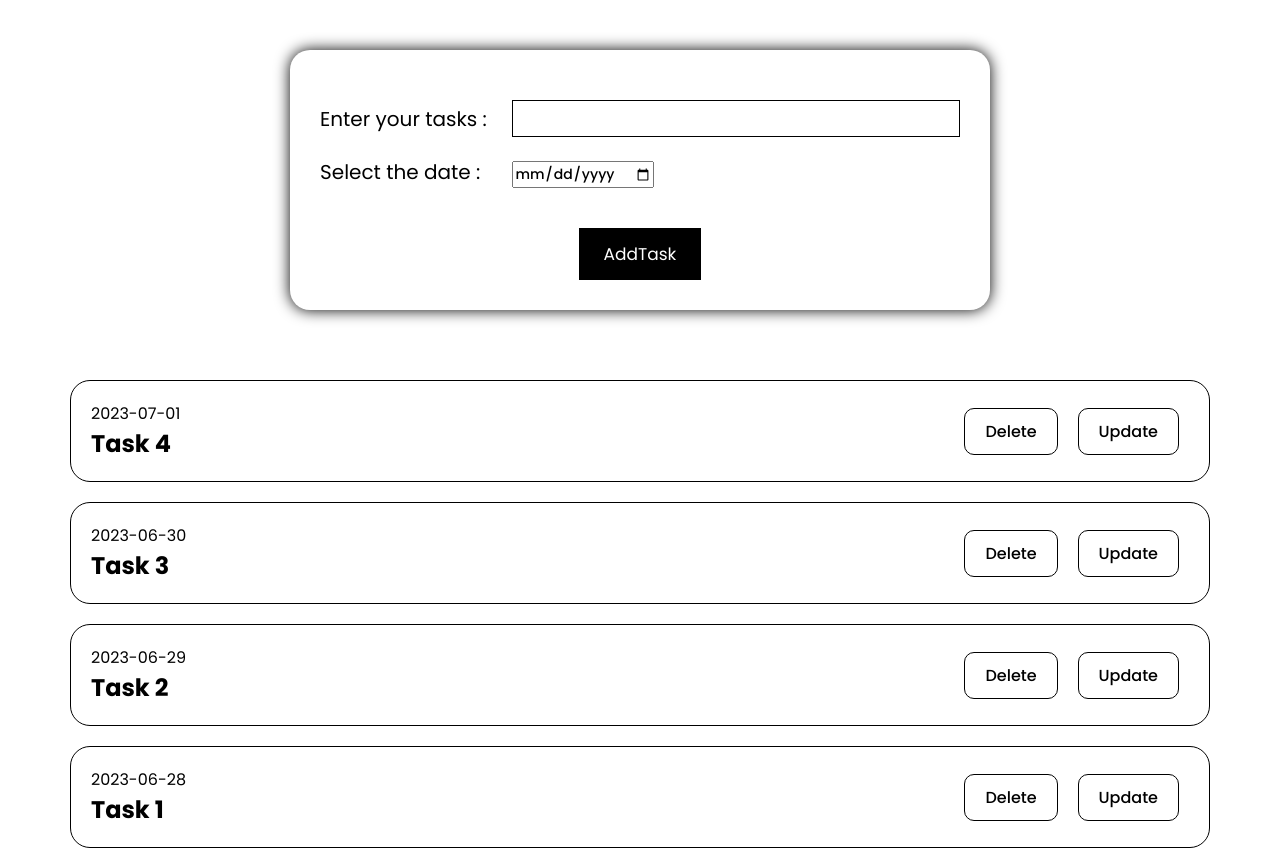
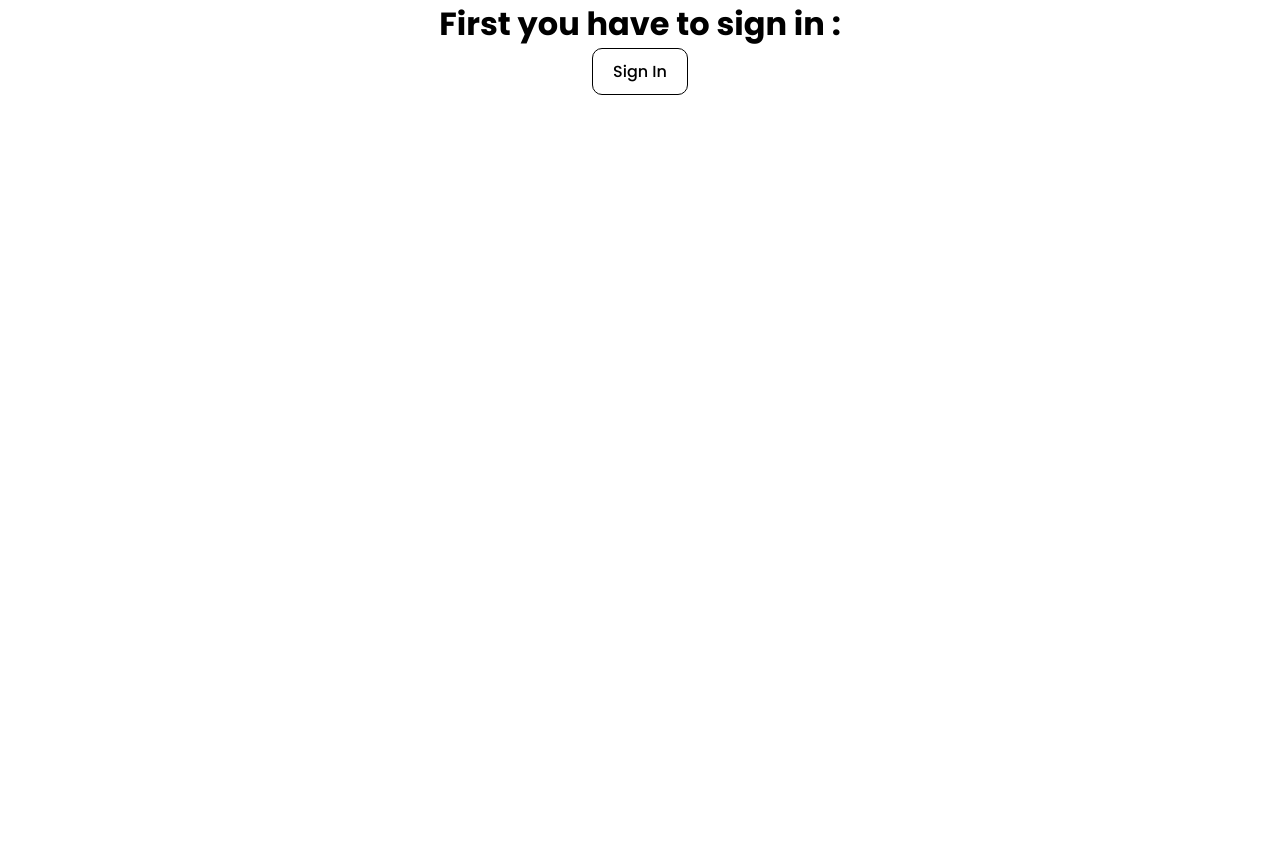
Before and after one commit to yashguard/Project-Todolist-Redux, a React (Create React App) app: page / in a window 1280 px wide. After the commit the page ends 800 px from the top, so only its background shows below. Built offline with nearby package versions, Linux system fonts and the light colour scheme; data requests are answered from the project's data file.

Commit message:
Sign out complete

```diff
--- a/src/Components/Config.jsx
+++ b/src/Components/Config.jsx
@@ -21,5 +21,5 @@ export const  googleauth = () => {
 }
 
 export const SignOut = () => {
-    auth.signOut()
+    return auth.signOut()
 }
--- a/src/Components/SignIn.jsx
+++ b/src/Components/SignIn.jsx
@@ -1,23 +1,27 @@
-import React from "react";
+import { React } from "react";
 import { googleauth } from "./Config";
 import { useDispatch } from "react-redux";
 import { AddEmail } from "../Redux/Action";
 
 const SignIn = () => {
-    alert("First you have to do SignIn for todo list")
-    let DispatchEmail = useDispatch()
+  let DispatchEmail = useDispatch();
   const handlesignin = () => {
-      googleauth().then((userdetails)=>DispatchEmail(AddEmail(userdetails._tokenResponse.email)))
-    }
+    googleauth().then((userdetails) =>
+      DispatchEmail(AddEmail(userdetails._tokenResponse.email))
+    );
+  };
   return (
+    <center>
       <div className="email">
+        <h1>First you have to sign in :</h1>
         <input
           className="submit"
           type="submit"
-        value="Sign"
+          value="Sign In"
           onClick={handlesignin}
         />
       </div>
+    </center>
   );
 };
 
--- a/src/Components/TaskBox.jsx
+++ b/src/Components/TaskBox.jsx
@@ -1,8 +1,9 @@
 import React, { useEffect, useState } from "react";
 import axios from "axios";
 import { useDispatch, useSelector } from "react-redux";
-import { Add } from "../Redux/Action";
+import { Add, AddEmail } from "../Redux/Action";
 import List from "./List";
+import { SignOut } from "./Config";
 
 const TaskBox = () => {
   const DispatchData = useDispatch();
@@ -50,6 +51,12 @@ const TaskBox = () => {
   useEffect(() => {
     GetData();
   }, []);
+  const handlesignout = () => {
+    SignOut().then(() => {
+        DispatchData(AddEmail(""))
+        alert("You are sign out")
+    })
+  }
   return (
     <div>
       <div className="box">
@@ -77,6 +84,7 @@ const TaskBox = () => {
           </div>
         </form>
       </div>
+      <button onClick={handlesignout}>Sign out</button>
       {prodata.map((ele, i) => (
         <List key={i} listItems={{ ...ele }} update={handleUpdate} />
       ))}
--- a/src/Redux/Reducer.jsx
+++ b/src/Redux/Reducer.jsx
@@ -1,6 +1,6 @@
 import { Add_To_Do, Add_email } from "./ActionType";
 
-let initialstate = { data: [] };
+let initialstate = { data: [],email:"" };
 
 export const reducer = (state = initialstate, action) => {
   switch (action.type) {
```
Lines whose indentation alone changed are shown as unchanged.
